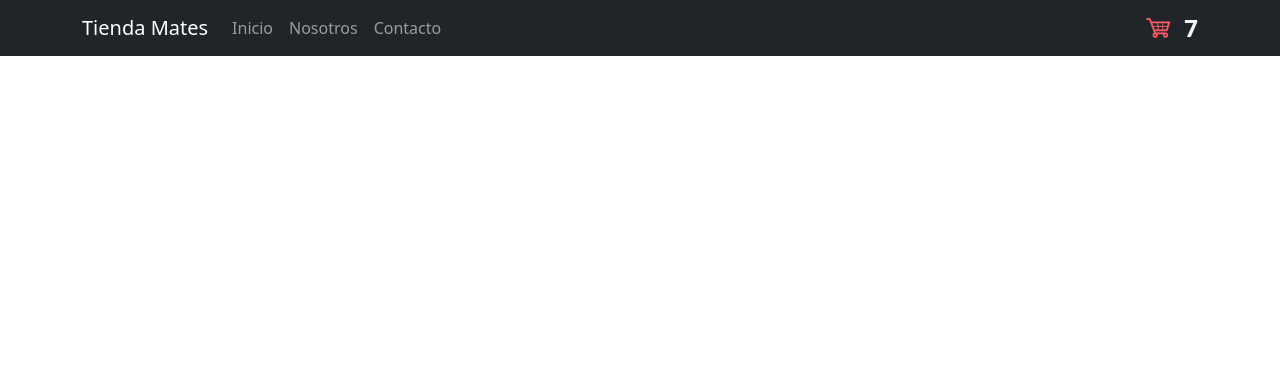
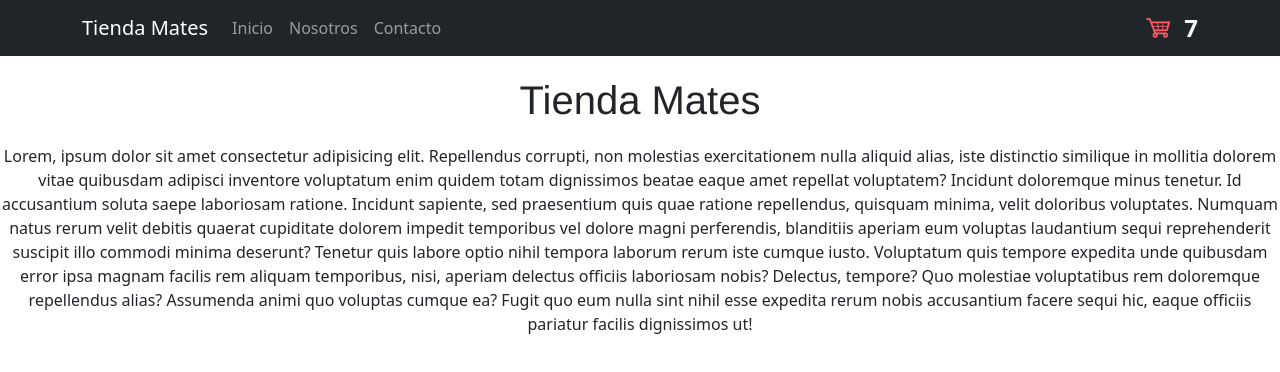
Before and after one commit to gusgusmanzini/e-comerce-GustavoManzini, a React (Vite) app: page /nosotros in a window 1280 px wide. Shown: the top 372 px of the page. Built offline with nearby package versions, Linux system fonts and the light colour scheme.

Commit message:
Agregue Link a nosotros con info

```diff
--- a/src/App.css
+++ b/src/App.css
@@ -58,3 +58,21 @@ span {
   align-items: center; /* Centra los items verticalmente */
   gap: 20px; /* Espacio entre items */
 }
+
+.nosotros{
+  text-align: center;
+  justify-content: center;
+  margin-top: 20px;
+}
+
+.n-title{
+  font-family: 'Franklin Gothic Medium', 'Arial Narrow', Arial, sans-serif;
+
+}
+
+.p-text{
+  margin-top: 20px;
+  display: flex;
+  text-align: center;
+  align-items: center;
+}
--- a/src/App.jsx
+++ b/src/App.jsx
@@ -3,7 +3,7 @@ import NavBar from "./components/Navbar.jsx";
 import ItemListContainer from "./components/ItemListContainer.jsx";
 import ItemDetailContainer from "./components/ItemDetailContainer.jsx";
 import { BrowserRouter, Route, Routes } from "react-router-dom";
-import Nosotros from "./components/Nosotros.jsx";
+import Nosotros from "./components/Nosotros";
 
 function App() {
   return (
@@ -16,6 +16,7 @@ function App() {
           <Route path="/" element={<ItemListContainer />} />
           <Route path="category/:id" element={ <ItemListContainer  />} />
           <Route path="/item/:id" element={<ItemDetailContainer />} />
+          <Route path="/nosotros" element={<Nosotros />}  />
         </Routes>
 
 
--- a/src/components/Nosotros.jsx
+++ b/src/components/Nosotros.jsx
@@ -1,9 +1,12 @@
 import React from 'react'
 
-export default function Nosotros() {
+const Nosotros = () => {
   return (
-    <div>
-      <h1>holaa</h1>
+    <div className="nosotros">
+      <h1 className="n-title">Tienda Mates</h1>
+      <p className="p-text">Lorem, ipsum dolor sit amet consectetur adipisicing elit. Repellendus corrupti, non molestias exercitationem nulla aliquid alias, iste distinctio similique in mollitia dolorem vitae quibusdam adipisci inventore voluptatum enim quidem totam dignissimos beatae eaque amet repellat voluptatem? Incidunt doloremque minus tenetur. Id accusantium soluta saepe laboriosam ratione. Incidunt sapiente, sed praesentium quis quae ratione repellendus, quisquam minima, velit doloribus voluptates. Numquam natus rerum velit debitis quaerat cupiditate dolorem impedit temporibus vel dolore magni perferendis, blanditiis aperiam eum voluptas laudantium sequi reprehenderit suscipit illo commodi minima deserunt? Tenetur quis labore optio nihil tempora laborum rerum iste cumque iusto. Voluptatum quis tempore expedita unde quibusdam error ipsa magnam facilis rem aliquam temporibus, nisi, aperiam delectus officiis laboriosam nobis? Delectus, tempore? Quo molestiae voluptatibus rem doloremque repellendus alias? Assumenda animi quo voluptas cumque ea? Fugit quo eum nulla sint nihil esse expedita rerum nobis accusantium facere sequi hic, eaque officiis pariatur facilis dignissimos ut!</p>
     </div>
   )
 }
+
+export default Nosotros
```
